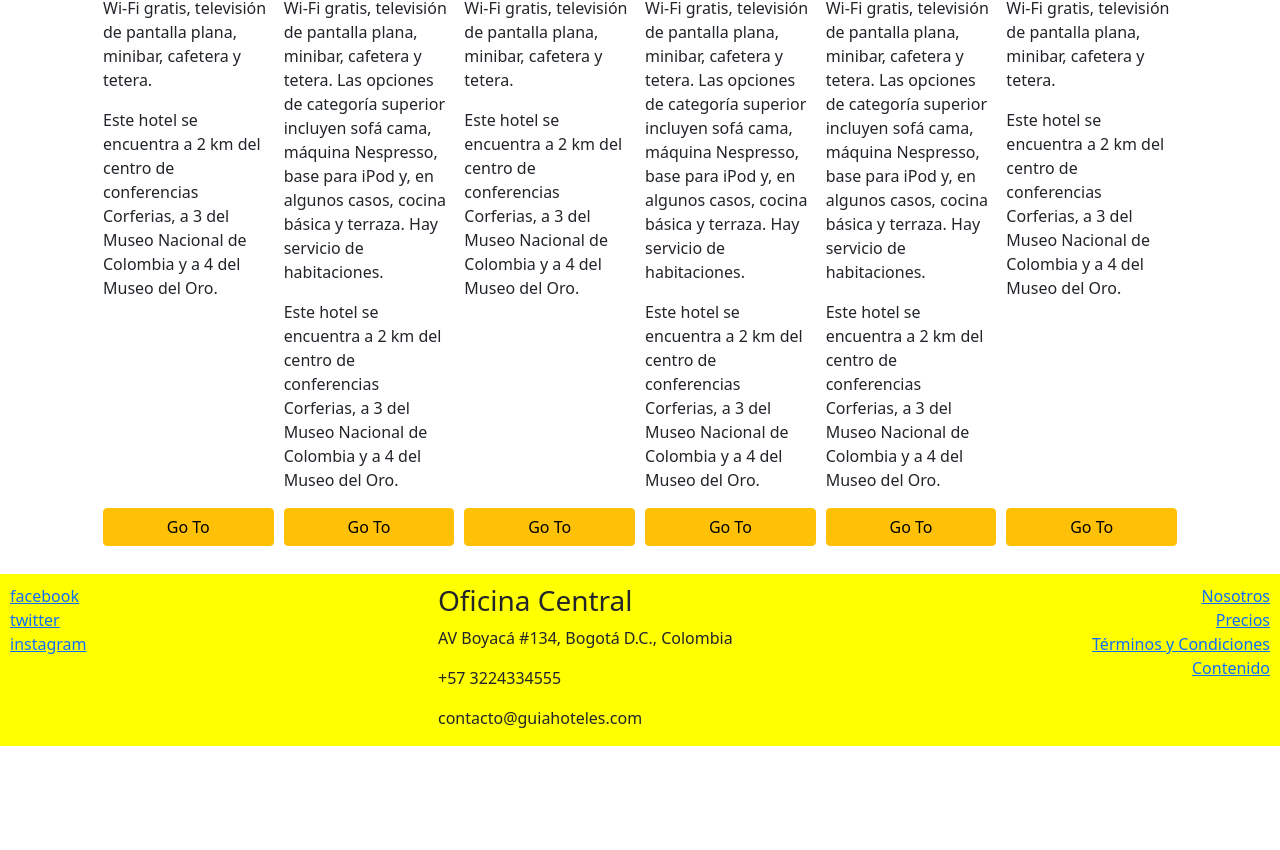
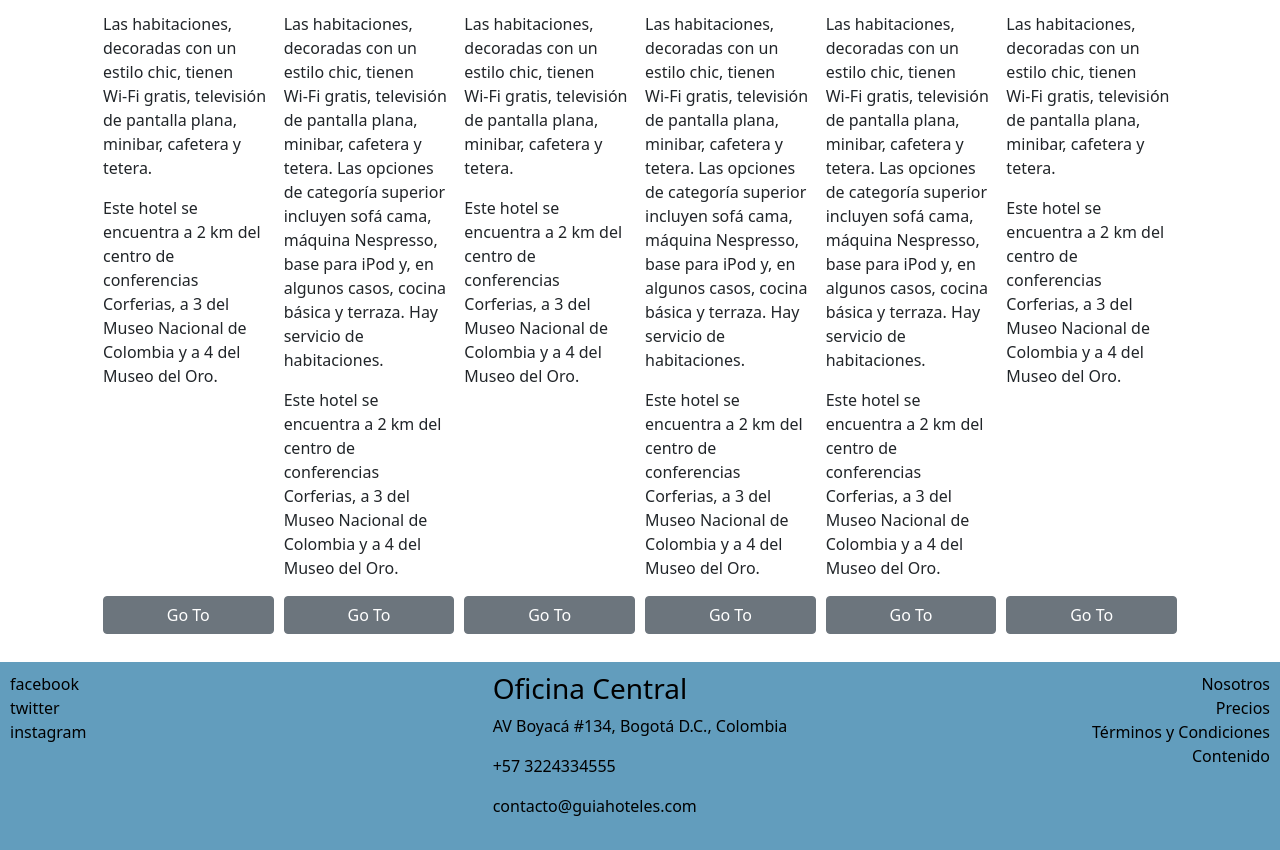
Before and after one commit to crvargasm/guia-hoteles, a website: page index.html in a window 1280 px wide. Shown: the part 813-1663 px from the top of the page. Before the commit the page ends 1559 px from the top, so only its background shows below. Drawn offline with nearby package versions, Linux system fonts and the light colour scheme.

Commit message:
Guía práctica de Flex

```diff
--- a/css/main.css
+++ b/css/main.css
@@ -1,11 +1,14 @@
 .jumbotron {
-	background-color: yellow;
+	font-weight: bold;
+	background-color: #629DBD;
 	color: black;
+	padding: 40px;
 }
 
 footer{
+	color: black;
 	padding: 10px 10px 0 10px;
-	background-color: yellow;
+	background-color: #629DBD;
 	margin-bottom: 0px;
 	margin-top: 10px;
 }
@@ -19,3 +22,8 @@ footer{
 .btn-reserva {
 	width: 100%;
 }
+
+a{
+	text-decoration: none;
+	color: black;
+}
--- a/index.html
+++ b/index.html
@@ -23,7 +23,7 @@
       <div class="row">
         <div class="col">
           <h3 class="display-8">¿Quienes Somos?</h3>
-          <p>Esta es una página informativa acerca de la cantidad de hoteles que puedes encotrar en la web</p>
+          <p>Esta es una página secondaryrmativa acerca de la cantidad de hoteles que puedes encotrar en la web</p>
         </div>
         <div class="col">
           <h3 class="display-8">¿Qué Hacemos?</h3>
@@ -58,7 +58,7 @@
             <p>Este hotel se encuentra a 2 km del centro de conferencias Corferias, a 3 del Museo Nacional de Colombia y a 4 del Museo del Oro.</p>
           </div>
           <div>
-            <button type="button" class="btn btn-warning btn-reserva">Go To</button>
+            <button type="button" class="btn btn-secondary btn-reserva">Go To</button>
           </div>
         </div>
 
@@ -73,7 +73,7 @@
             <p>Este hotel se encuentra a 2 km del centro de conferencias Corferias, a 3 del Museo Nacional de Colombia y a 4 del Museo del Oro.</p>
           </div>
           <div>
-            <button type="button" class="btn btn-warning btn-reserva">Go To</button>
+            <button type="button" class="btn btn-secondary btn-reserva">Go To</button>
           </div>
         </div>
 
@@ -90,7 +90,7 @@
           </div>
           <div>
 
-            <button type="button" class="btn btn-warning btn-reserva">Go To</button>
+            <button type="button" class="btn btn-secondary btn-reserva">Go To</button>
           </div>
         </div>
 
@@ -107,7 +107,7 @@
           </div>
           <div>
 
-            <button type="button" class="btn btn-warning btn-reserva">Go To</button>
+            <button type="button" class="btn btn-secondary btn-reserva">Go To</button>
           </div>
         </div>
 
@@ -124,7 +124,7 @@
           </div>
           <div>
 
-            <button type="button" class="btn btn-warning btn-reserva">Go To</button>
+            <button type="button" class="btn btn-secondary btn-reserva">Go To</button>
           </div>
         </div>
 
@@ -141,7 +141,7 @@
           </div>
           <div>
 
-            <button type="button" class="btn btn-warning btn-reserva">Go To</button>
+            <button type="button" class="btn btn-secondary btn-reserva">Go To</button>
           </div>
         </div>
 
@@ -151,12 +151,12 @@
 
     <footer>
       <div class="row">
-        <div class="col-sm-4 d-flex flex-column">
+        <div class="col-sm-4 d-flex flex-column align-items-left">
           <a href="http://www.facebook.com">facebook</a>
           <a href="http://www.twitter.com">twitter</a>
           <a href="http://www.instagram.com">instagram</a>
         </div>
-        <div class="col-sm-4">
+        <div class="col-sm-4 d-flex flex-column align-items-center">
           <address>
             <h3>Oficina Central</h3>
             <p>AV Boyacá #134, Bogotá D.C., Colombia</p>
```
